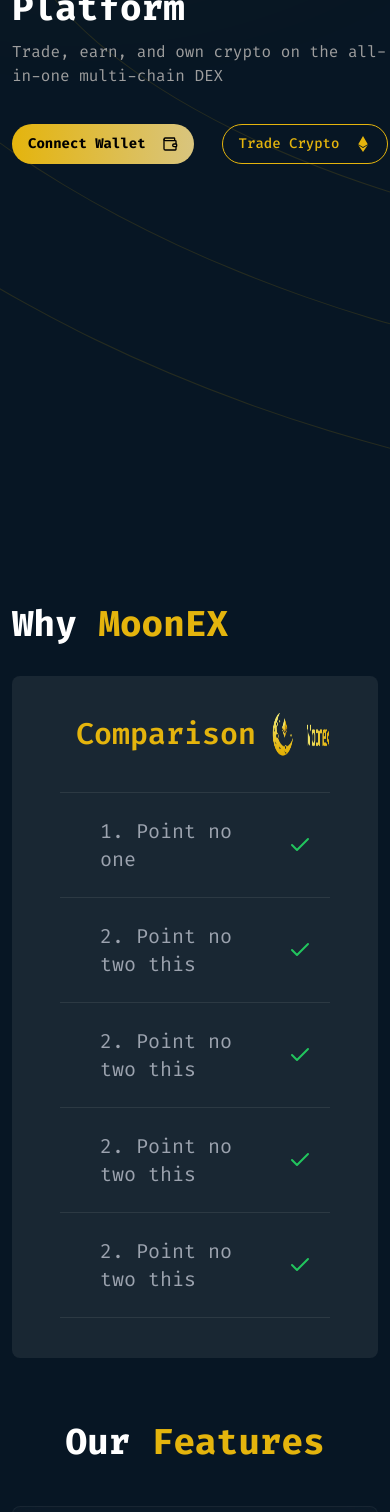
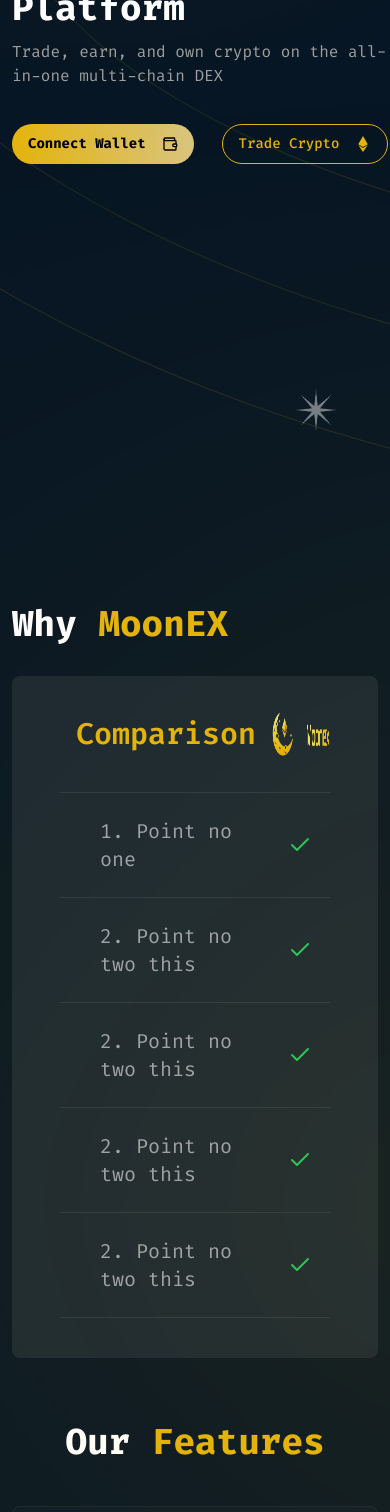
Before and after one commit to Koushik1311/moonex, a React (Vite) app: page / in a window 390 px wide. Shown: the part 432-1944 px from the top of the page. Built offline with nearby package versions, Linux system fonts and the light colour scheme.

Commit message:
style: add background gredient ellipse

```diff
--- a/src/App.tsx
+++ b/src/App.tsx
@@ -104,7 +104,7 @@
               }}
               src="/images/star-img.png"
               alt="Planet"
-              className="hidden lg:block absolute -top-[190px] -right-[270px] z-50 w-12 h-13"
+              className="hidden md:block absolute md:-top-[190px] md:right-[10px] lg:-top-[190px] lg:-right-[270px] z-50 w-12 h-13"
             />
 
             {/* Planet */}
@@ -137,7 +137,7 @@
               }}
               src="/images/star-img 2.png"
               alt="Planet"
-              className="hidden lg:block absolute -bottom-[150px] -right-[270px] z-50 w-12 h-12 lg:w-16 lg:h-16"
+              className="absolute -bottom-[270px] left-[280px] md:left-[550px] lg:-bottom-[150px] lg:-right-[270px] lg:left-auto z-50 w-12 h-12 lg:w-16 lg:h-16"
             />
           </div>
         </section>
@@ -153,9 +153,8 @@
           >
             Why <span className="text-[#E4B40D]">MoonEX</span>
           </motion.h2>
+          <div className="h-[360px] w-[560px] bg-[#E4B40D] rounded-full block absolute top-[420px] left-[200px] z-40 blur-[400px] opacity-70" />
           <ComparisonTable />
-
-          {/* ... existing background gradient code ... */}
 
           <motion.h3
             initial={{ opacity: 0, y: 20 }}
```
